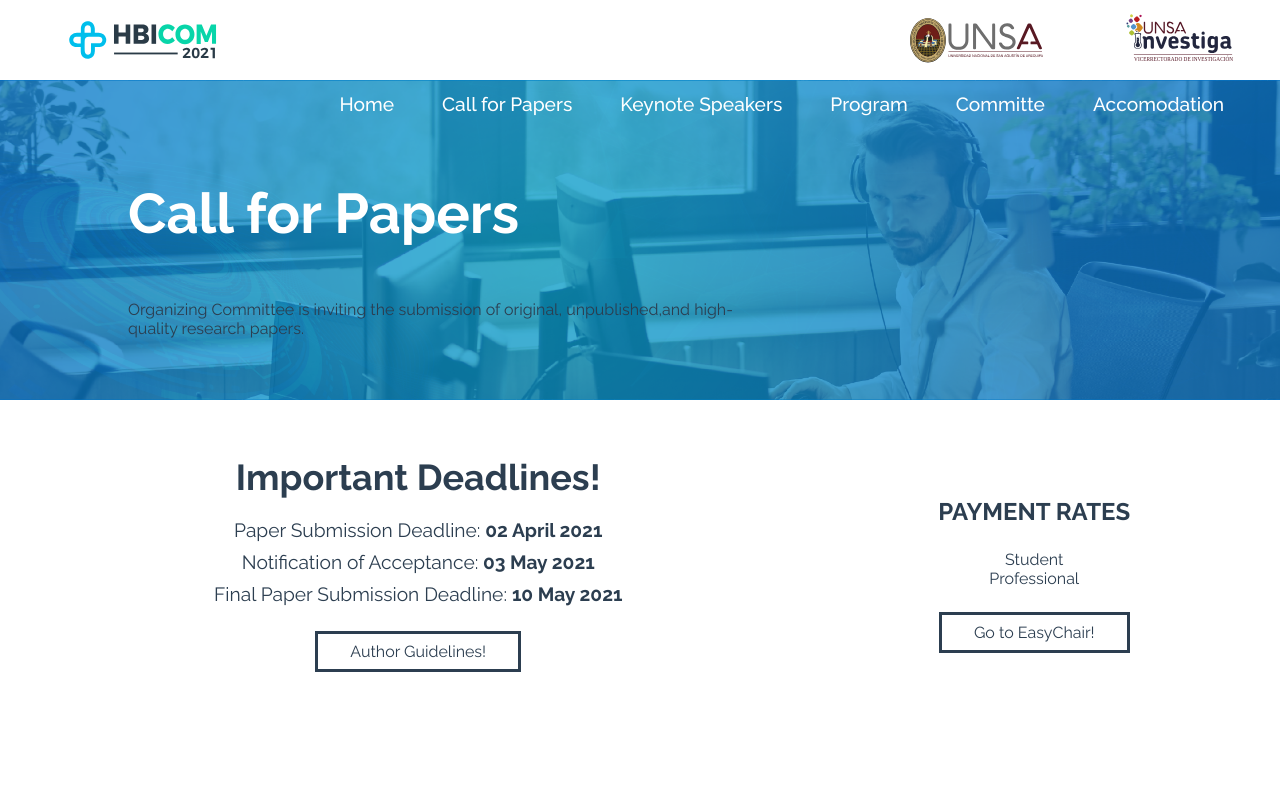
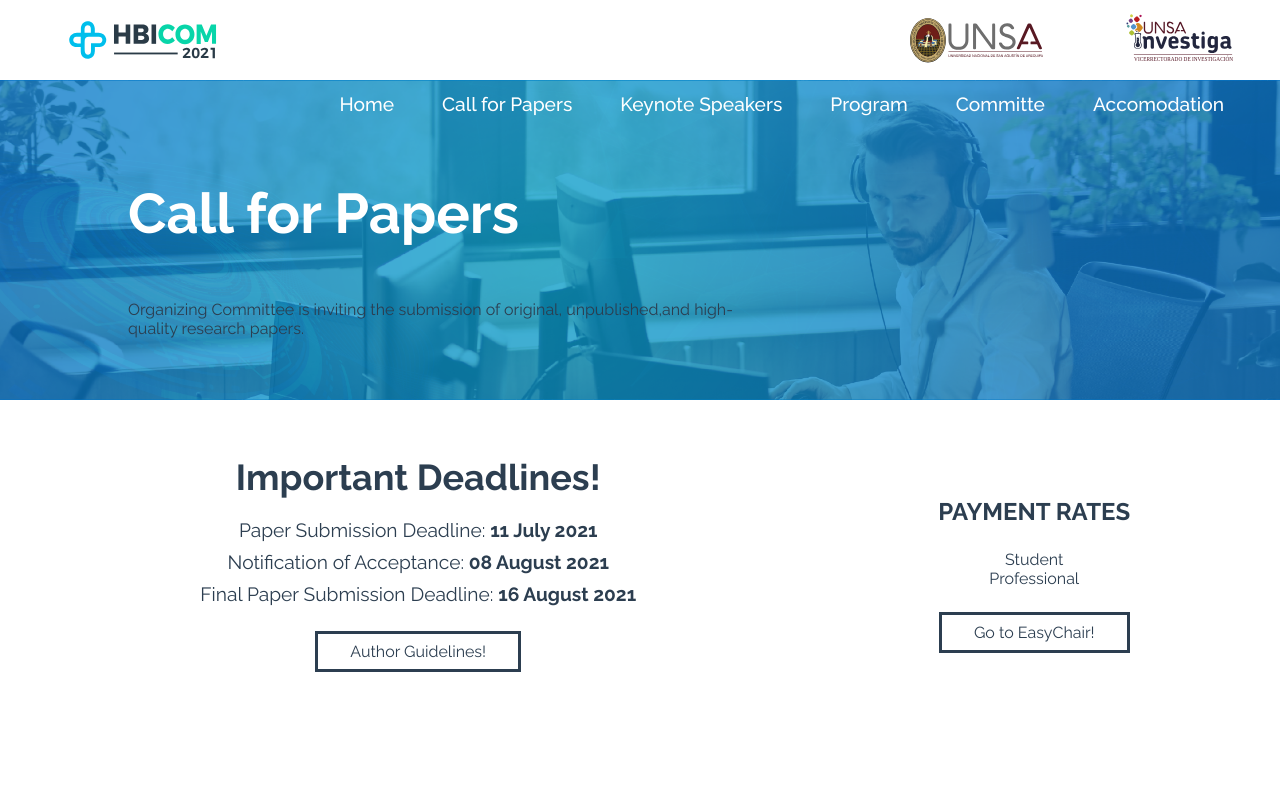
Before and after one commit to jorgemamani1618/hbicom2021, a Vue app: page /#/CallForPapers in a window 1280 px wide. Shown: the top 800 px of the page. Built offline with nearby package versions, Linux system fonts and the light colour scheme.

Commit message:
Cambio de fecha

```diff
--- a/src/components/BannerPortada.vue
+++ b/src/components/BannerPortada.vue
@@ -11,7 +11,7 @@
             </h1>
           </div>
           <div class="fecha_lugar">
-            <h4 class="text_fecha">15-18 June, 2021</h4>
+            <h4 class="text_fecha">04-07 October, 2021</h4>
           </div>
         </div>
       </div>
--- a/src/components/CallForPapers.vue
+++ b/src/components/CallForPapers.vue
@@ -12,12 +12,12 @@
           <div class="Parrafo">
             <p class="parrafo-main">
               Paper Submission Deadline:
-              <span class="p_bold">02 April 2021 </span><br />
+              <span class="p_bold">11 July 2021 </span><br />
               Notification of Acceptance:<span class="p_bold">
-              03 May 2021</span>
+              08 August 2021</span>
               <br />
               Final Paper Submission Deadline:
-              <span class="p_bold">10 May 2021</span>
+              <span class="p_bold">16 August 2021</span>
             </p>
             <!-- <button class="button_cfp" type="button">Author Guidelines!</button> -->
             <a href="#section-author-guidelines" class="button-primary">
```
